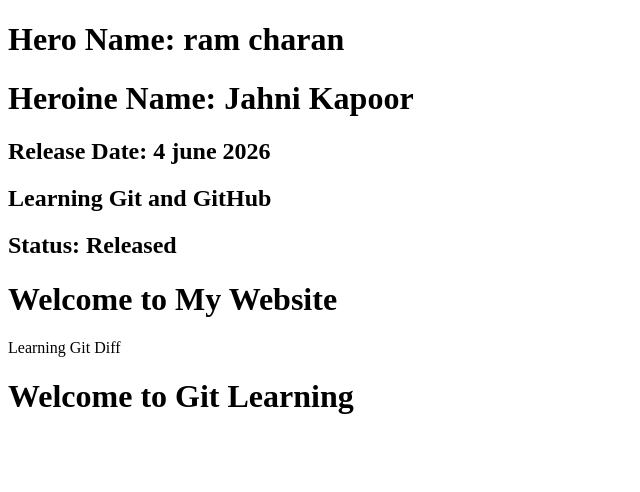
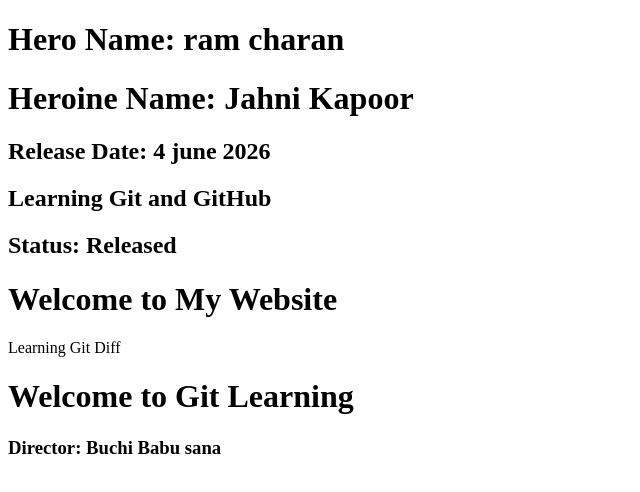
Before and after one commit to kundabhanu0219-byte/bhanu.html, a plain HTML site: page index.html in a window 1280 px wide. Shown: the whole page, without its empty margins (0-640 px from the left). Drawn offline with Linux system fonts and the light colour scheme.

Commit message:
Added Director name

```diff
--- a/index.html
+++ b/index.html
@@ -14,5 +14,6 @@
     <h1>Welcome to My Website</h1>
     <p>Learning Git Diff</p>
     <h1>Welcome to Git Learning</h1>
+    <h3>Director: Buchi Babu sana</h3>
  </body>
 </html>
```
Also changed, not shown: feature.txt (added).
